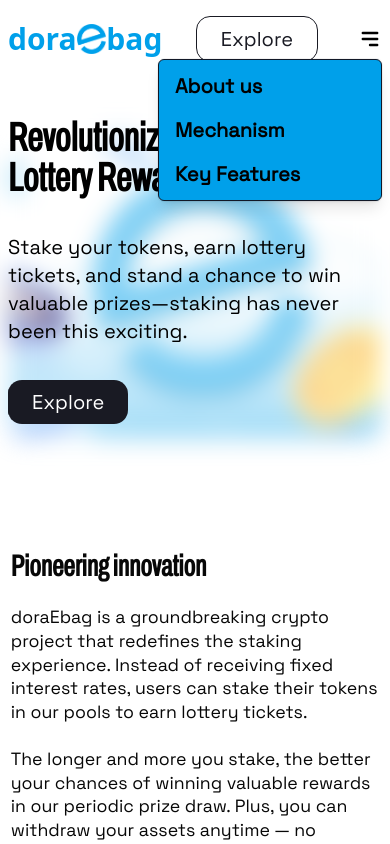
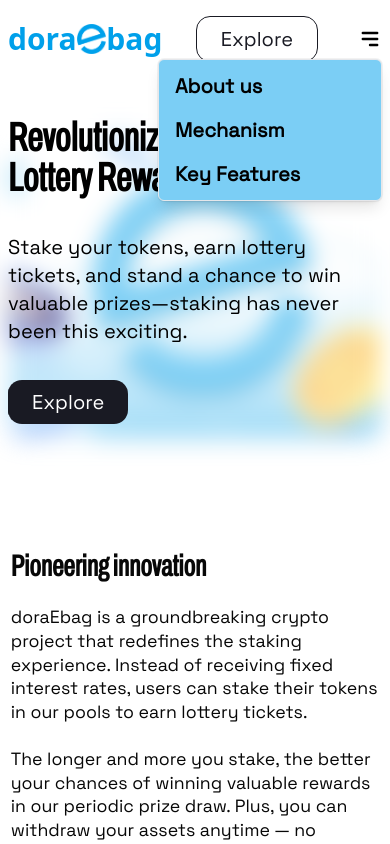
Before and after one commit to dracodev02/doraebag, a Next.js app: page / in a window 390 px wide. Both pictures are taken after a click on the icon 370 px from the left and 39 px from the top of the page. Shown: the top 844 px of the page. Built offline with nearby package versions, Linux system fonts and the light colour scheme; what tailwindcss-animated would draw is missing.

Commit message:
update color menu mobile

```diff
--- a/app/components/DropdownMenu.tsx
+++ b/app/components/DropdownMenu.tsx
@@ -25,7 +25,7 @@ const DropdownMenu: React.FC<DropdownMenuProps> = ({ items }) => {
 
       {isOpen && (
         <div
-          className={`animate-jump-in animate-duration-300 animate-ease-linear absolute right-0 z-10 mt-2 w-56 origin-top-right rounded-md bg-primary shadow-lg ring-1 ring-black ring-opacity-5 focus:outline-none border border-gray-900`}
+          className={`animate-jump-in animate-duration-300 animate-ease-linear absolute right-0 z-10 mt-2 w-56 origin-top-right rounded-md bg-[#7BCEF5] shadow-lg ring-1 ring-black ring-opacity-5 focus:outline-none border border-gray-200`}
           role="menu"
           aria-orientation="vertical"
           aria-labelledby="menu-button"
```
